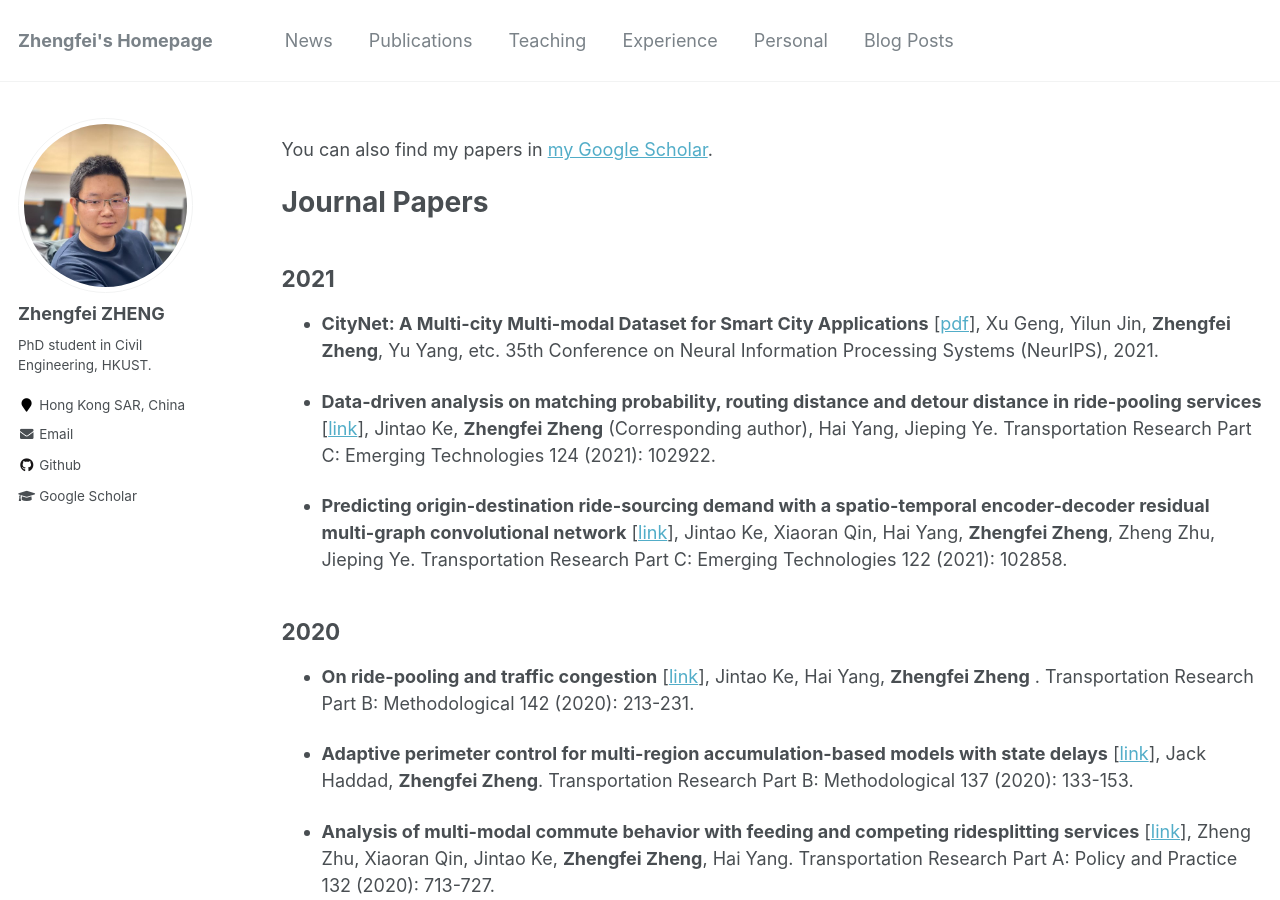
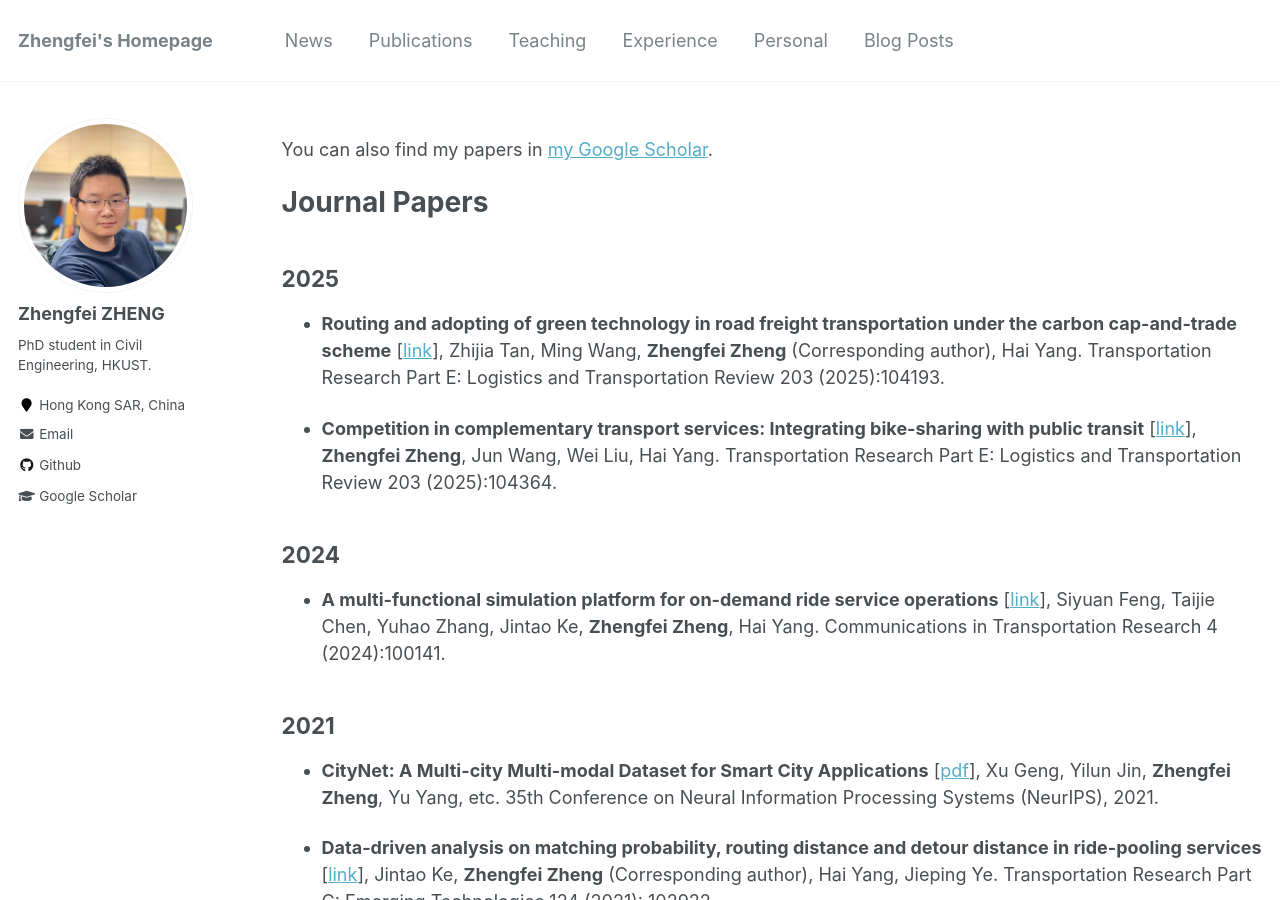
Before and after one commit to zf-z/zf-z.github.io, a Jekyll site: the page built from _pages/publications.md, in a window 1280 px wide and 900 px high. Built offline with Jekyll 4.4.1, drawn with Linux system fonts in a browser that asks for light colours.

Commit message:
Update publications.md

```diff
--- a/_pages/publications.md
+++ b/_pages/publications.md
@@ -8,6 +8,16 @@ author_profile: true
 You can also find my papers in [my Google Scholar](https://scholar.google.com/citations?user=Ois057kAAAAJ&hl=en). <br>
 
 # Journal Papers
+## 2025
+* **Routing and adopting of green technology in road freight transportation under the carbon cap-and-trade scheme** \[[link](https://www.sciencedirect.com/science/article/pii/S1366554525002340)\], Zhijia Tan, Ming Wang, **Zhengfei Zheng** (Corresponding author), Hai Yang. Transportation Research Part E: Logistics and Transportation Review 203 (2025):104193. <br>
+
+* **Competition in complementary transport services: Integrating bike-sharing with public transit** \[[link](https://www.sciencedirect.com/science/article/pii/S1366554525004053)\], **Zhengfei Zheng**, Jun Wang, Wei Liu, Hai Yang. Transportation Research Part E: Logistics and Transportation Review 203 (2025):104364. <br>
+
+
+## 2024
+* **A multi-functional simulation platform for on-demand ride service operations** \[[link](https://www.sciencedirect.com/science/article/pii/S2772424724000246)\], Siyuan Feng, Taijie Chen, Yuhao Zhang, Jintao Ke, **Zhengfei Zheng**, Hai Yang. Communications in Transportation Research 4 (2024):100141. <br>
+
+
 ## 2021
 * **CityNet: A Multi-city Multi-modal Dataset for Smart City Applications** \[[pdf](https://arxiv.org/pdf/2106.15802.pdf)\], Xu Geng, Yilun Jin,
 **Zhengfei Zheng**, Yu Yang, etc. 35th Conference on Neural Information Processing Systems (NeurIPS), 2021.  <br>
```
